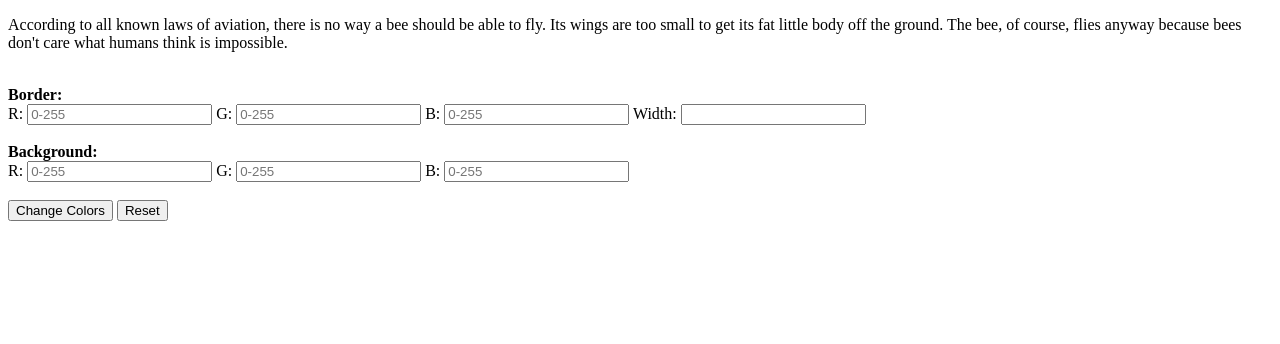
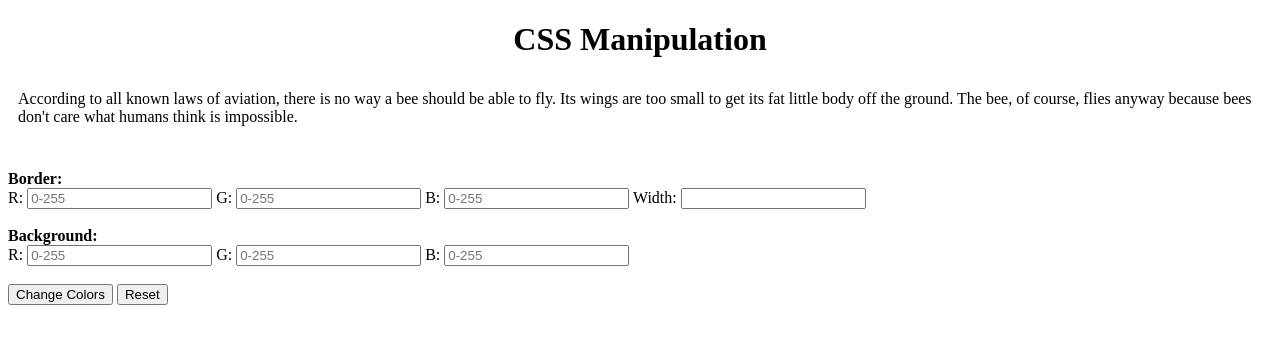
Before and after one commit to BenSokol/EECS448-Lab3, a plain HTML site: page Exercise4/index.html in a window 1280 px wide. Drawn offline with Linux system fonts and the light colour scheme.

Commit message:
Change a few css things. Added h1 to pages

```diff
--- a/Exercise4/index.html
+++ b/Exercise4/index.html
@@ -17,6 +17,9 @@ Copyright (C) 2017 by Ben Sokol. All Rights Reserved.
   <script type="text/javascript" src="../js/Exercise4.js" defer></script>
 </head>
 <body>
+  <div class="center">
+    <h1>CSS Manipulation</h1>
+  </div>
   <p class="js-color">
     According to all known laws
     of aviation,
--- a/css/style.css
+++ b/css/style.css
@@ -56,3 +56,7 @@ img.infobox {
 .biography a:hover {
   color: blue
 }
+
+.js-color {
+  padding: 10px;
+}
```
Also changed, not shown: Exercise1/index.html (+3 -1 lines).
